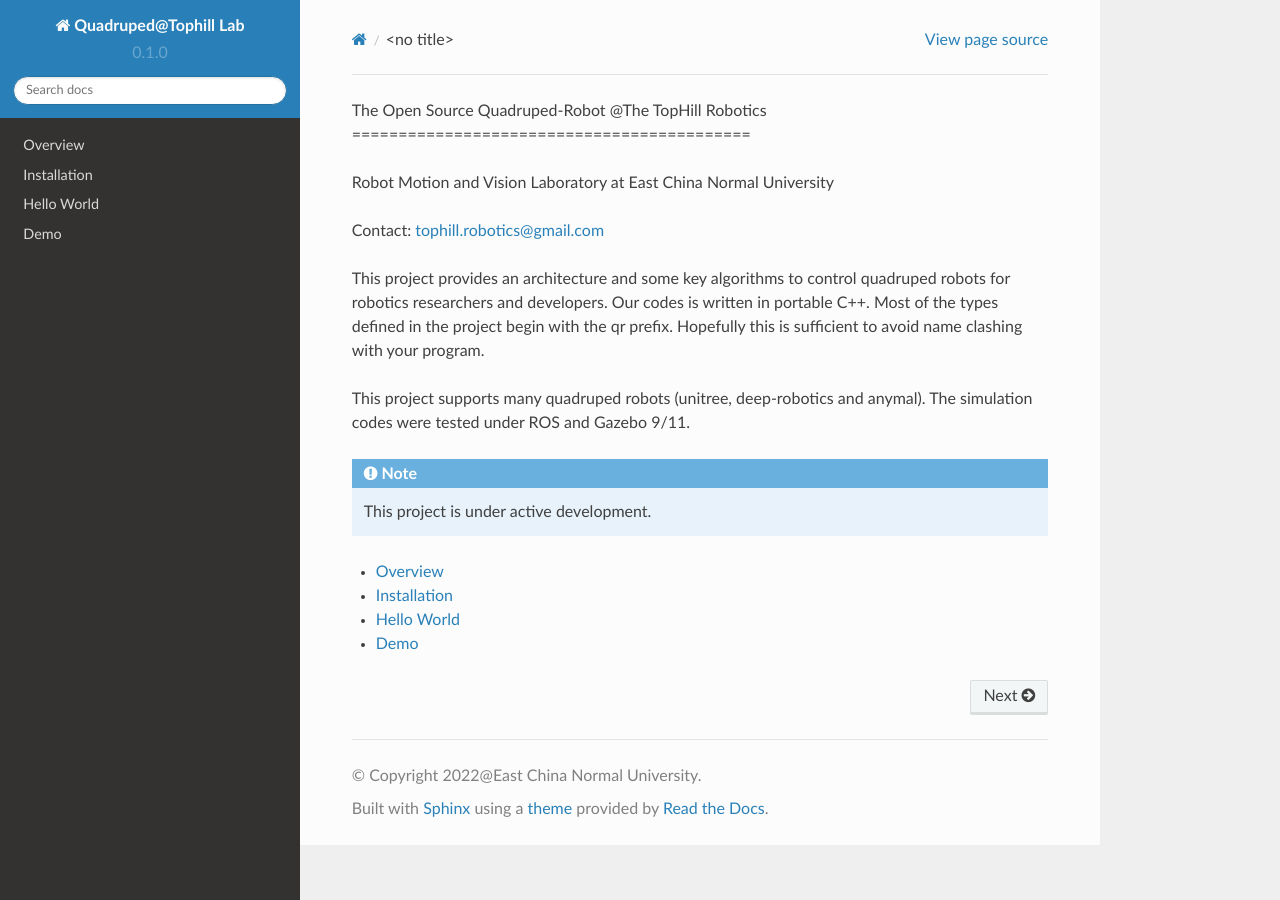
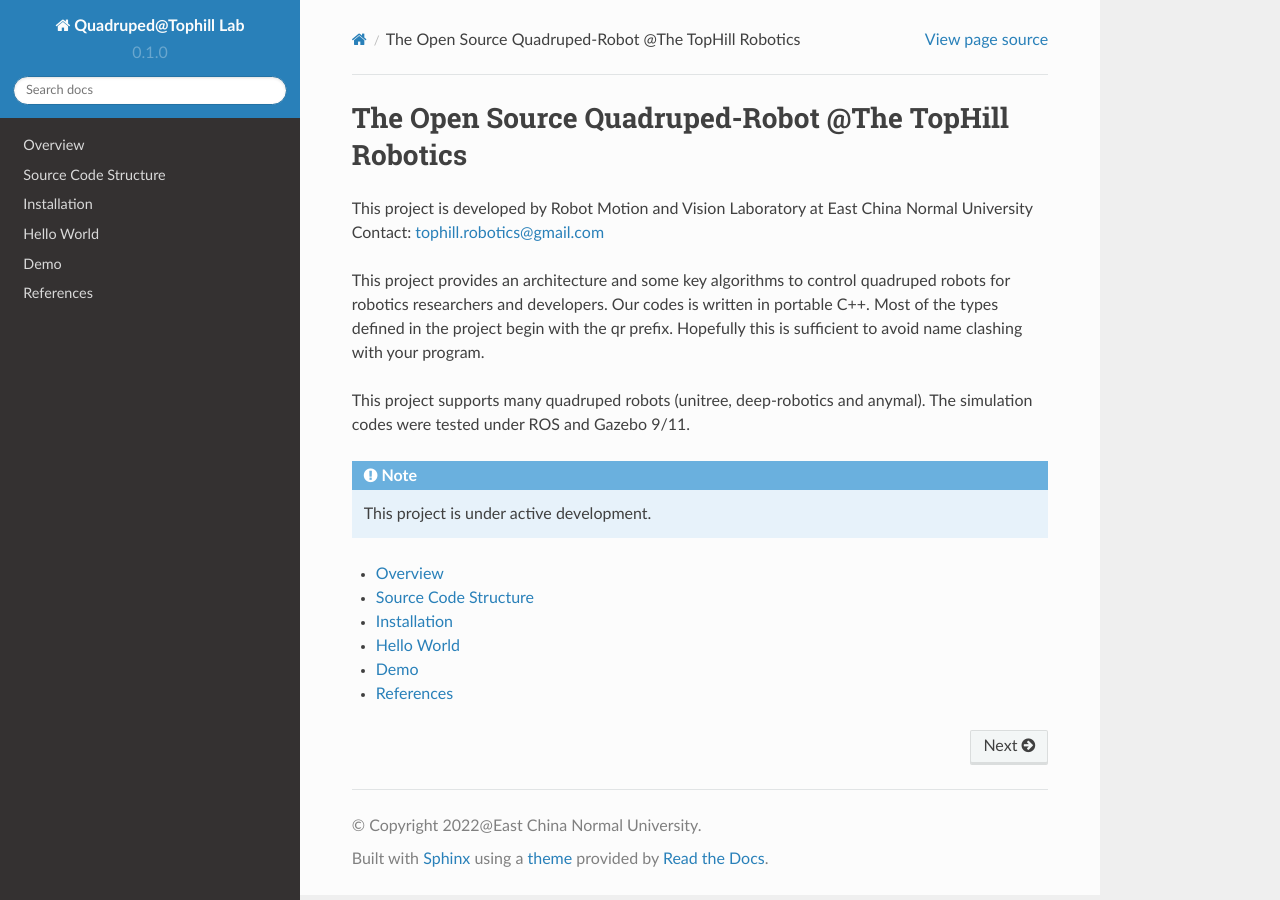
Before and after one commit to TopHillRobotics/quadruped-robot-docs, a Sphinx documentation site: the page built from docs/source/index.rst, in a window 1280 px wide. Built offline with Sphinx 7.4.7 and the Read the Docs theme 2.0.0, drawn with Linux system fonts in a browser that asks for light colours.

Commit message:
references

```diff
--- a/docs/source/index.rst
+++ b/docs/source/index.rst
@@ -1,9 +1,7 @@
-The Open Source Quadruped-Robot
-@The TopHill Robotics
+The Open Source Quadruped-Robot @The TopHill Robotics
 ===========================================
 
-Robot Motion and Vision Laboratory at East China Normal University
-
+This project is developed by Robot Motion and Vision Laboratory at East China Normal University
 Contact: tophill.robotics@gmail.com
 
 
@@ -24,3 +22,4 @@ This project supports many quadruped robots (unitree, deep-robotics and anymal).
    installation.rst
    helloworld.rst
    demo.rst
+   references.rst
```
Also changed, not shown: docs/source/overview.rst (+1 -23 lines), docs/source/references.rst (added, +18 -0 lines).
